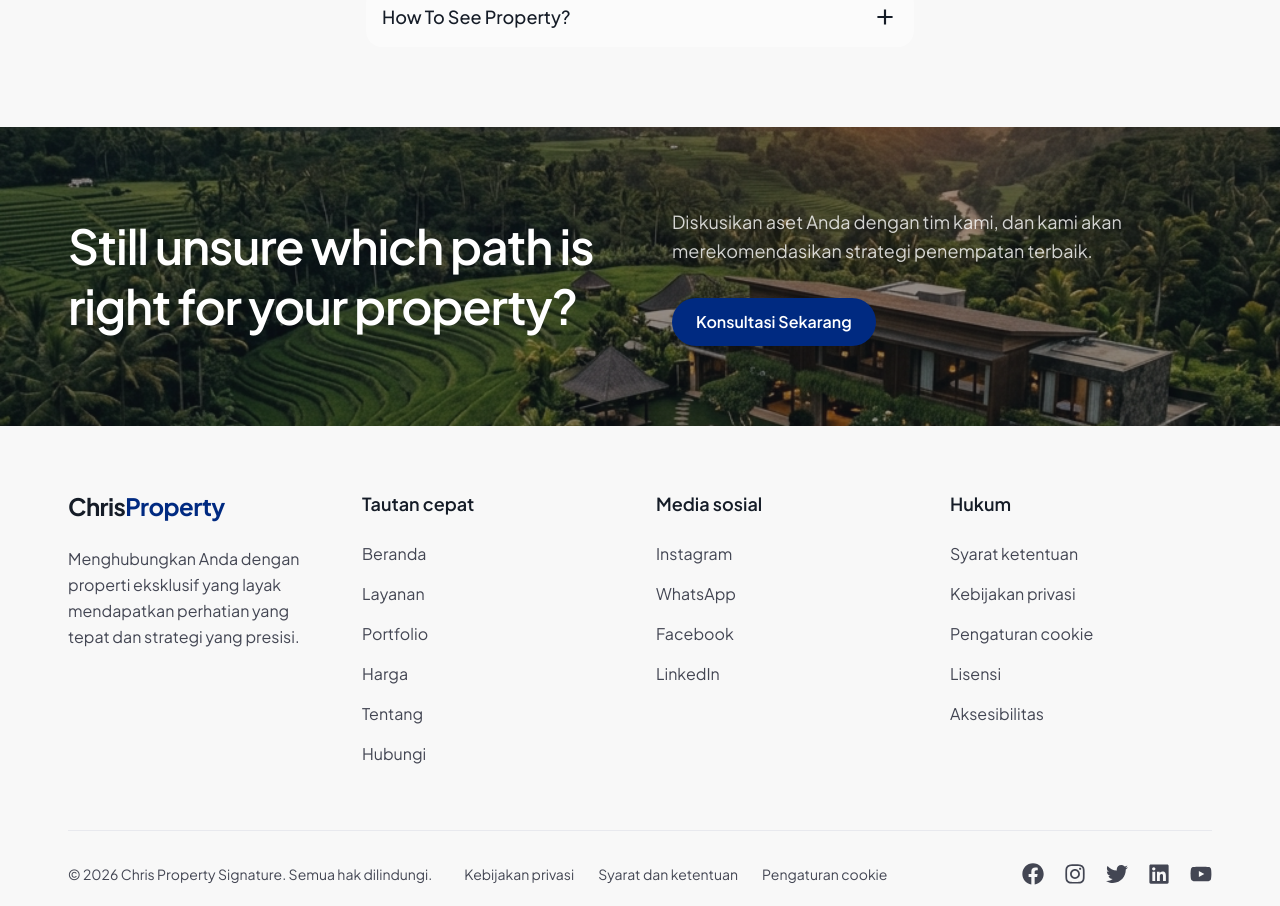
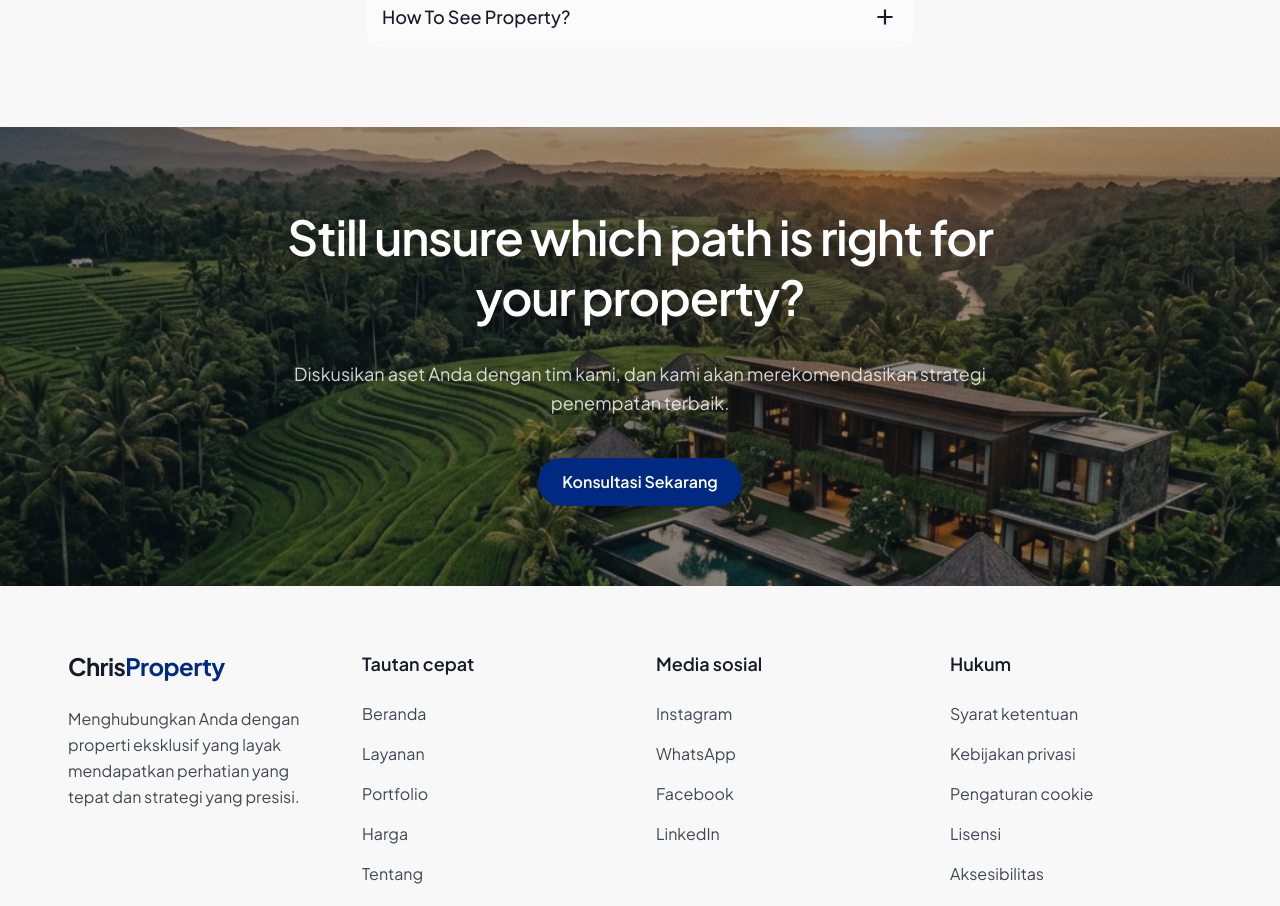
Before and after one commit to AIDILYOWIE/agency_property_website, a Next.js app: page /pricing in a window 1280 px wide. Shown: the part 2720-3626 px from the top of the page. Built offline with nearby package versions, Linux system fonts and the light colour scheme.

Commit message:
:lipstick: Update component CTA and add variant center

```diff
--- a/app/_components/sections/CallToAction.tsx
+++ b/app/_components/sections/CallToAction.tsx
@@ -35,6 +35,7 @@ export interface CallToActionProps {
   buttons?: CtaButtonProps[];
   imageSrc?: string;
   imageAlt?: string;
+  variant?: "default" | "center";
 }
 
 export function CallToAction({
@@ -43,7 +44,39 @@ export function CallToAction({
   buttons = defaultButtons,
   imageSrc = "/cta-bg.png",
   imageAlt = "Premium property background",
+  variant = "default"
 }: CallToActionProps) {
+  const renderButtons = (justifyClass = "justify-start") => {
+    if (!buttons || buttons.length === 0) return null;
+    return (
+      <div className={`flex flex-wrap items-center gap-4 ${justifyClass}`}>
+        {buttons.map((btn, index) => {
+          const isPrimary = btn.variant === "primary";
+
+          const primaryClasses = "bg-primary text-on-primary hover:bg-primary-container hover:text-on-primary-container";
+          const outlineClasses = "border-2 border-white text-white hover:bg-white hover:text-on-background";
+
+          const className = `inline-flex items-center gap-2 px-6 py-3 rounded-full font-semibold text-base transition-all duration-200 ease-in-out hover:-translate-y-[2px] active:translate-y-0 ${
+            isPrimary ? primaryClasses : outlineClasses
+          }`;
+
+          return (
+            <a
+              key={index}
+              href={btn.href}
+              target="_blank"
+              rel="noopener noreferrer"
+              className={className}
+            >
+              {btn.icon && btn.icon}
+              {btn.label}
+            </a>
+          );
+        })}
+      </div>
+    );
+  };
+
   return (
     <section className="relative w-full overflow-hidden">
       {/* Background Image */}
@@ -59,49 +92,41 @@ export function CallToAction({
       <div className="absolute inset-0 bg-on-background/40" />
 
       {/* Content */}
-      <div className="relative z-10 grid grid-cols-1 lg:grid-cols-2 gap-10 lg:gap-16 px-[68px] py-section">
-        {/* Left — Title */}
-        <div className="flex items-center">
+      {variant === "default" ? (
+        <div className="relative z-10 grid grid-cols-1 lg:grid-cols-2 gap-10 lg:gap-16 px-[68px] py-section">
+          {/* Left — Title */}
+          <div className="flex items-center">
+            <h2 className="text-3xl md:text-4xl lg:text-5xl font-semibold text-white leading-tight tracking-tight">
+              {title}
+            </h2>
+          </div>
+
+          {/* Right — Description & Actions */}
+          <div className="flex flex-col justify-center gap-8">
+            <p className="text-base md:text-lg text-white/80 leading-relaxed">
+              {description}
+            </p>
+            {renderButtons("justify-start")}
+          </div>
+        </div>
+      ) : (
+        <div className="relative z-10 flex flex-col items-center justify-center text-center gap-8 px-[68px] py-section max-w-4xl mx-auto">
+          {/* Title */}
           <h2 className="text-3xl md:text-4xl lg:text-5xl font-semibold text-white leading-tight tracking-tight">
             {title}
           </h2>
-        </div>
 
-        {/* Right — Description & Actions */}
-        <div className="flex flex-col justify-center gap-8">
+          {/* Sub heading (description) */}
           <p className="text-base md:text-lg text-white/80 leading-relaxed">
             {description}
           </p>
 
-          {buttons && buttons.length > 0 && (
-            <div className="flex flex-wrap items-center gap-4">
-              {buttons.map((btn, index) => {
-                const isPrimary = btn.variant === "primary";
-
-                const primaryClasses = "bg-primary text-on-primary hover:bg-primary-container hover:text-on-primary-container";
-                const outlineClasses = "border-2 border-white text-white hover:bg-white hover:text-on-background";
-
-                const className = `inline-flex items-center gap-2 px-6 py-3 rounded-full font-semibold text-base transition-all duration-200 ease-in-out hover:-translate-y-[2px] active:translate-y-0 ${
-                  isPrimary ? primaryClasses : outlineClasses
-                }`;
-
-                return (
-                  <a
-                    key={index}
-                    href={btn.href}
-                    target="_blank"
-                    rel="noopener noreferrer"
-                    className={className}
-                  >
-                    {btn.icon && btn.icon}
-                    {btn.label}
-                  </a>
-                );
-              })}
-            </div>
-          )}
+          {/* Buttons */}
+          <div className="mt-2">
+            {renderButtons("justify-center")}
+          </div>
         </div>
-      </div>
+      )}
     </section>
   );
 }
```
